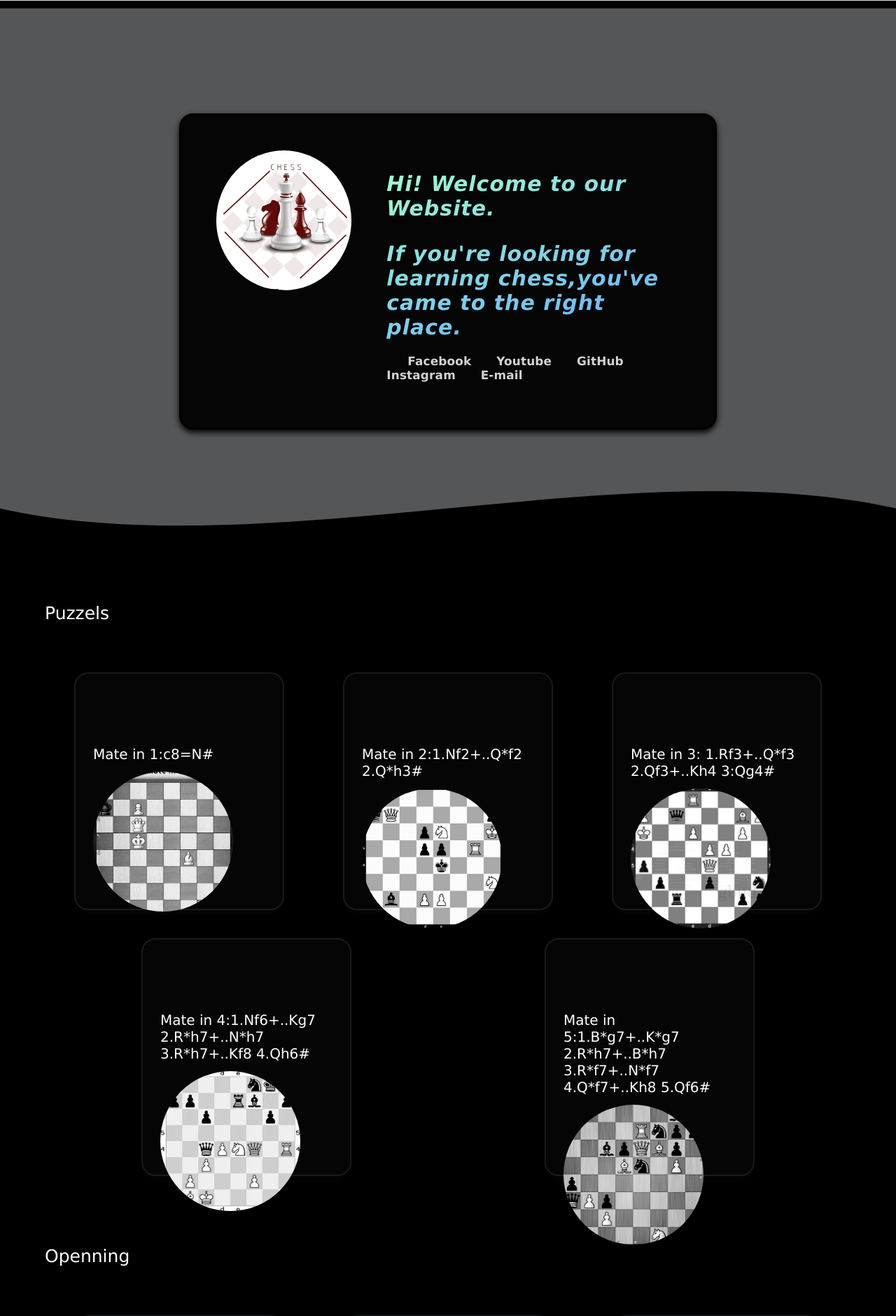
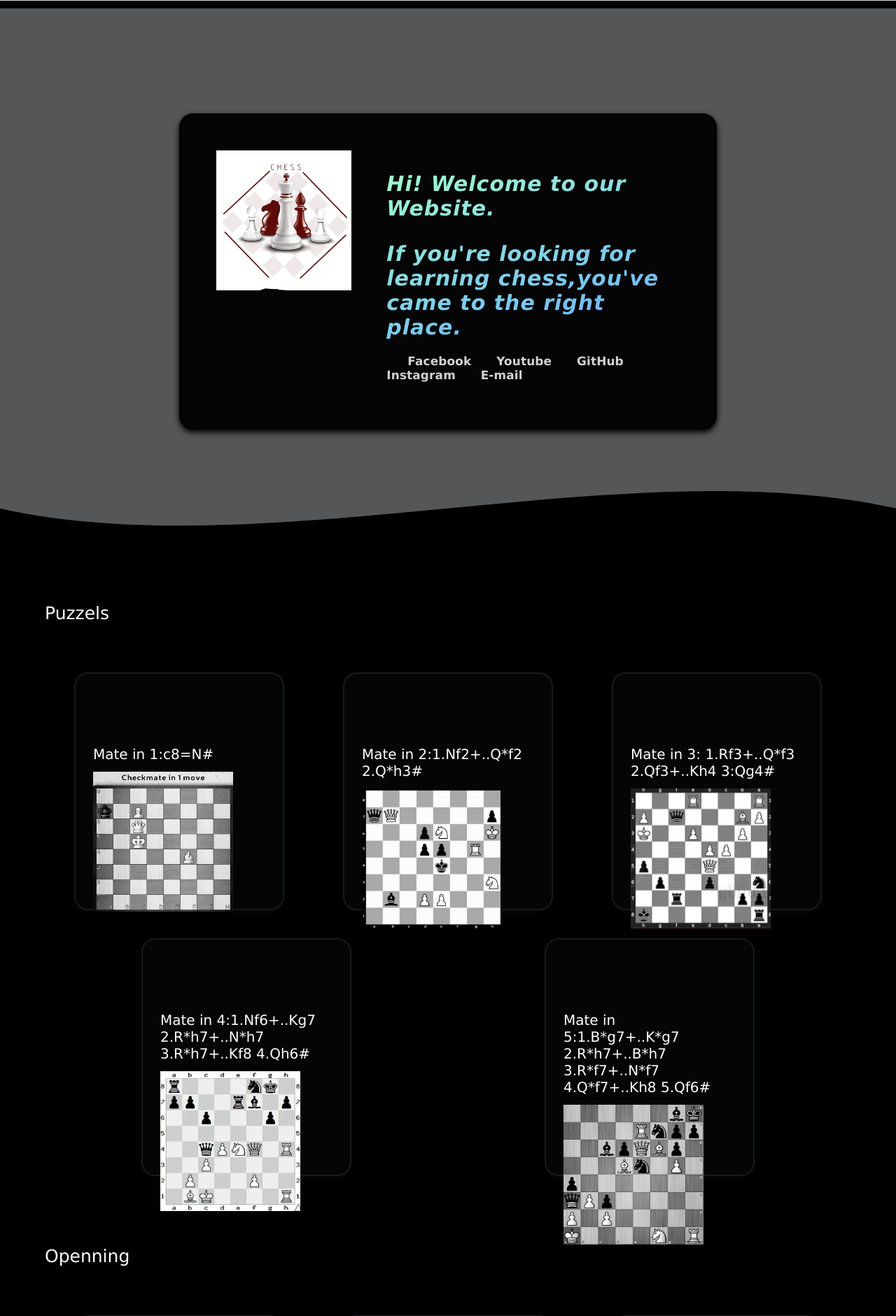
Before and after one commit to 10821324/site1, a PHP site: page /index.html in a window 1280 px wide. Shown: the part 441-2322 px from the top of the page at 70% size. Run offline with PHP 8.4, Linux system fonts and the light colour scheme.

Commit message:
Update style1.css

```diff
--- a/style1.css
+++ b/style1.css
@@ -97,8 +97,8 @@
 .masthead__image {
     width: 20rem;
     height: 20rem;
-    border-radius: 50%;
-    object-fit: cover;
+
+
     margin-right: 5rem;
 }
 
```
